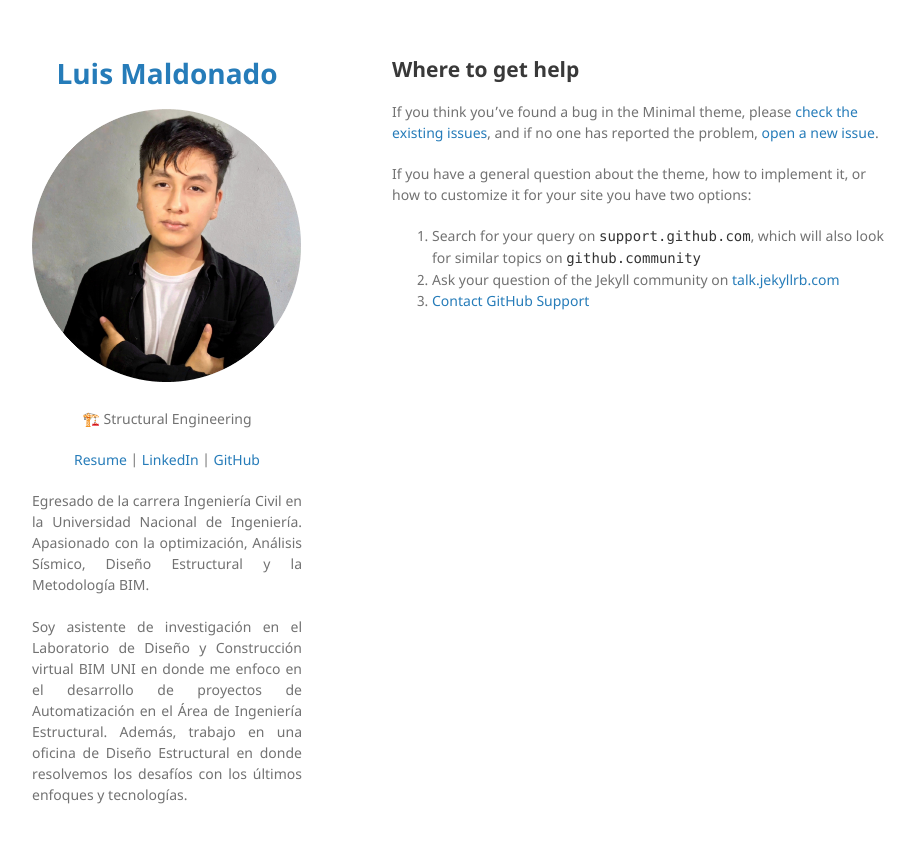
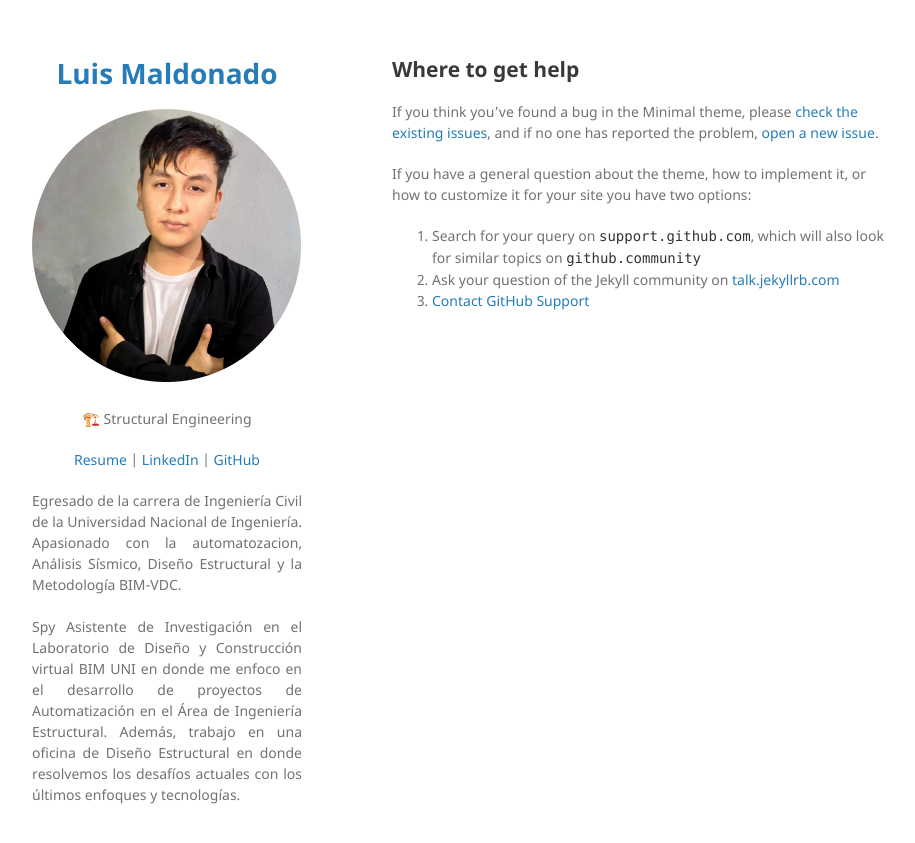
Before and after one commit to LuisMaldonado-py/LuisMaldonado-py.github.io, a Jekyll site: the page built from docs/SUPPORT.md, in a window 1280 px wide. Shown: the top 843 px of the page, without its empty margins (178-1093 px from the left). Built offline with Jekyll 4.4.1, drawn with Linux system fonts in a browser that asks for light colours; our own code applies the rules of GitHub Pages for plain Markdown files.

```diff
--- a/_config.yml
+++ b/_config.yml
@@ -10,9 +10,9 @@ description: <p align="center">🏗️ Structural Engineering </p>
   </p>
 
   <p align="justify">
-  Egresado de la carrera Ingeniería Civil en la Universidad Nacional de Ingeniería. Apasionado con la optimización, Análisis Sísmico, Diseño Estructural y la Metodología BIM.
+  Egresado de la carrera de Ingeniería Civil de la Universidad Nacional de Ingeniería. Apasionado con la automatozacion, Análisis Sísmico, Diseño Estructural y la Metodología BIM-VDC.
   <br><br>
-  Soy asistente de investigación en el Laboratorio de Diseño y Construcción virtual BIM UNI en donde me enfoco en el desarrollo de proyectos de Automatización en el Área de Ingeniería Estructural. Además, trabajo en una oficina de Diseño Estructural en donde resolvemos los desafíos con los últimos enfoques y tecnologías.
+  Spy Asistente de Investigación en el Laboratorio de Diseño y Construcción virtual BIM UNI en donde me enfoco en el desarrollo de proyectos de Automatización en el Área de Ingeniería Estructural. Además, trabajo en una oficina de Diseño Estructural en donde resolvemos los desafíos actuales con los últimos enfoques y tecnologías.
   <br><br>
   </p>
 
```
Also changed, not shown: index.md (+2 -1 lines), 1 other file.
